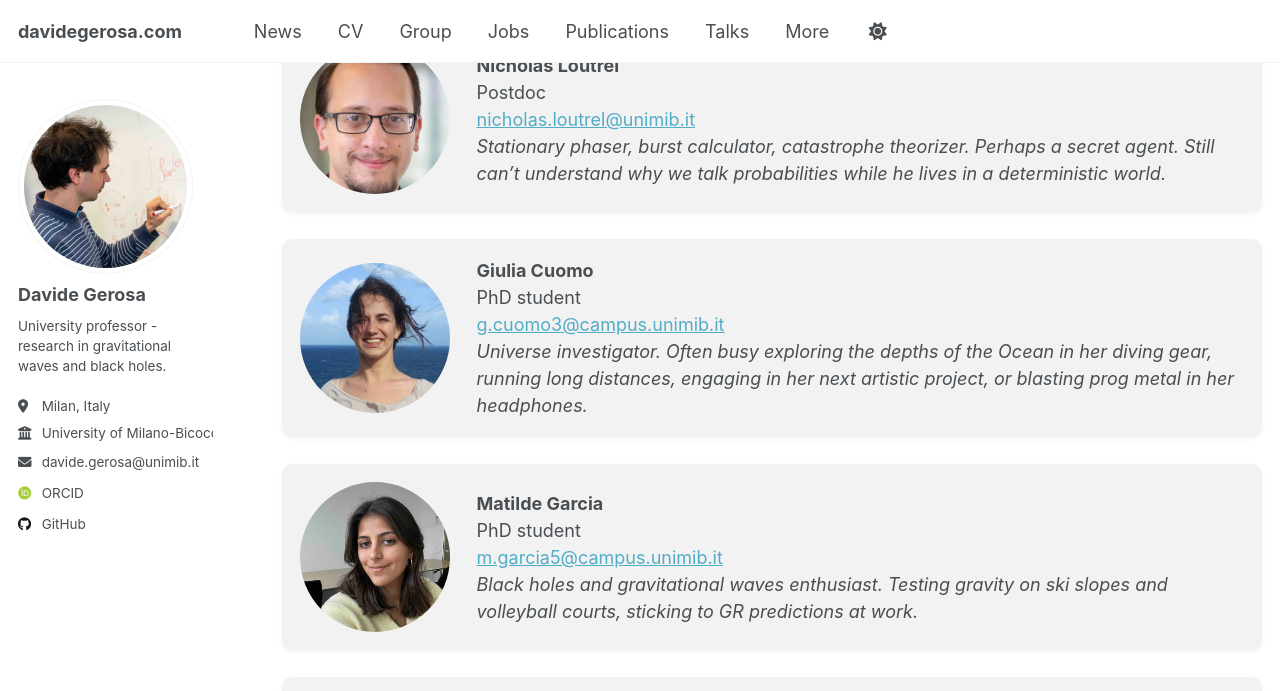
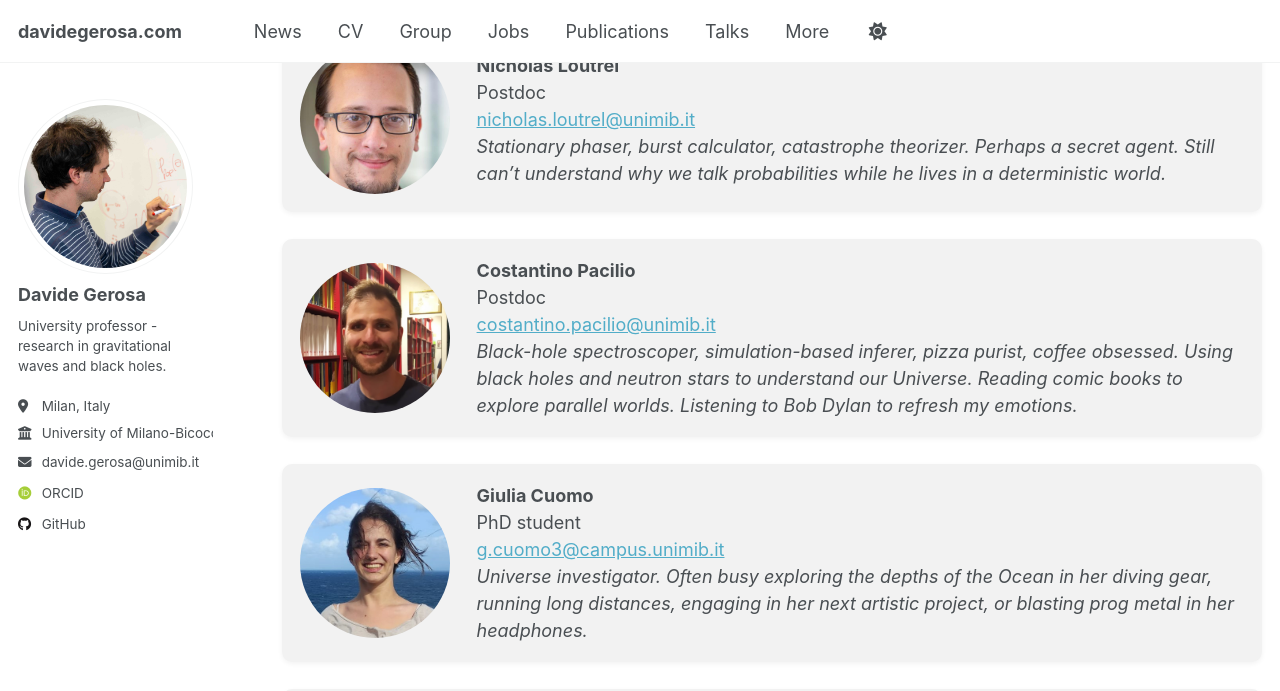
Before and after one commit to dgerosa/website, a Jekyll site: the page built from _pages/group.md, in a window 1280 px wide and 900 px high, scrolled down 1832 px, cut to the strip 0-691 px from the top of the window. Built offline with Jekyll 4.4.1, drawn with Linux system fonts in a browser that asks for light colours; some web fonts are replaced; some of the changed text lies outside the part shown.

Commit message:
Website update from workflow

```diff
--- a/_pages/_group.md
+++ b/_pages/_group.md
@@ -72,6 +72,15 @@ Here are the amazing people in my group. Come visit and chat science with us! If
     Postdoc<br>
 <a href="mailto:nicholas.loutrel@unimib.it">nicholas.loutrel@unimib.it</a><br>
     <em>Stationary phaser, burst calculator, catastrophe theorizer. Perhaps a secret agent. Still can’t understand why we talk probabilities while he lives in a deterministic world.</em>
+  </div>
+</div>
+<div class="person">
+  <img src="{{ '/images/costantino-pacilio.jpg' | relative_url }}" alt="Costantino Pacilio" class="person-photo">
+  <div class="person-text">
+    <strong>Costantino Pacilio</strong><br>
+    Postdoc<br>
+<a href="mailto:costantino.pacilio@unimib.it">costantino.pacilio@unimib.it</a><br>
+    <em>Black-hole spectroscoper, simulation-based inferer, pizza purist, coffee obsessed. Using black holes and neutron stars to understand our Universe. Reading comic books to explore parallel worlds. Listening to Bob Dylan to refresh my emotions.</em>
   </div>
 </div>
 <div class="person">
```
Also changed, not shown: other parts of _pages/_group.md (+2 -3 lines), _pages/_citations.md (+24 -24 lines), _pages/_publications.md (+1 -1 lines), _pages/_talks.md (+1 -1 lines).
